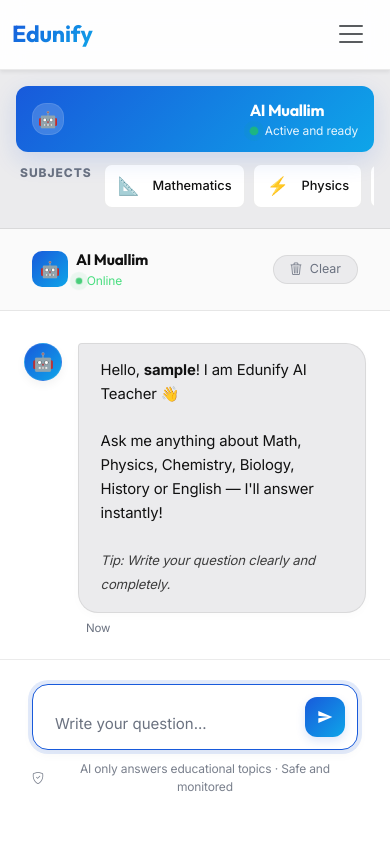
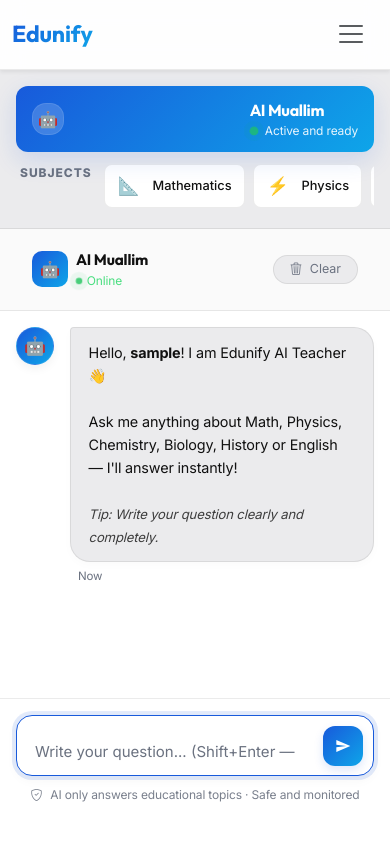
Before and after one commit to mukhammadrizo2009/Edunify, a Django app: page /ai/ in a window 390 px wide. Run offline with Django 5.2, Linux system fonts and the light colour scheme; the visitor is signed in with stand-in values (Sample User, id 1); some libraries are stand-ins or nearby versions.

Commit message:
Fix UI issues on AI chat and mobile language switcher

```diff
--- a/templates/ai_assistant/chat.html
+++ b/templates/ai_assistant/chat.html
@@ -5,7 +5,8 @@
 {% block extra_css %}
 <style>
 body {
-  height: 100vh !important;
+  height: 100dvh !important;
+  min-height: 100dvh !important;
   display: flex !important;
   flex-direction: column !important;
   overflow: hidden !important;
@@ -350,6 +351,7 @@ main > .container {
   border-top: 1px solid var(--border-color);
   flex-shrink: 0;
   background: var(--bg-card);
+  padding-bottom: calc(2rem + env(safe-area-inset-bottom));
 }
 .ai-input-container-inner {
   max-width: 800px;
@@ -489,6 +491,22 @@ main > .container {
   }
   .ai-chat-panel {
     height: 100%;
+    display: flex;
+    flex-direction: column;
+  }
+  .ai-input-bar {
+    padding: 1rem 1rem calc(1.5rem + env(safe-area-inset-bottom)) 1rem;
+  }
+  .ai-chat-panel__messages {
+    padding: 1rem;
+    gap: 1rem;
+  }
+  .ai-msg__bubble {
+    padding: 0.8rem 1.1rem;
+    font-size: 0.9rem;
+  }
+  .ai-input-wrap {
+    padding: 0.6rem 0.6rem 0.6rem 1rem;
   }
 }
 </style>
--- a/templates/navbar.html
+++ b/templates/navbar.html
@@ -98,7 +98,7 @@ ul.lang-dropdown-menu .dropdown-item.active i {
                         </div>
                         <i class="bi bi-chevron-down ms-2 text-muted" style="font-size: 10px;"></i>
                     </button>
-                    <ul class="dropdown-menu lang-dropdown-menu dropdown-menu-end border-0 shadow-lg" aria-labelledby="langDropdown">
+                    <ul class="dropdown-menu lang-dropdown-menu dropdown-menu-end border-0 shadow-lg w-100" aria-labelledby="langDropdown" style="margin-top: 8px !important;">
                         <li>
                             <a class="dropdown-menu-item dropdown-item {% if lang != 'ru' and lang != 'tj' %}active{% endif %}" href="?lang=en">
                                 <span>English</span>
```
